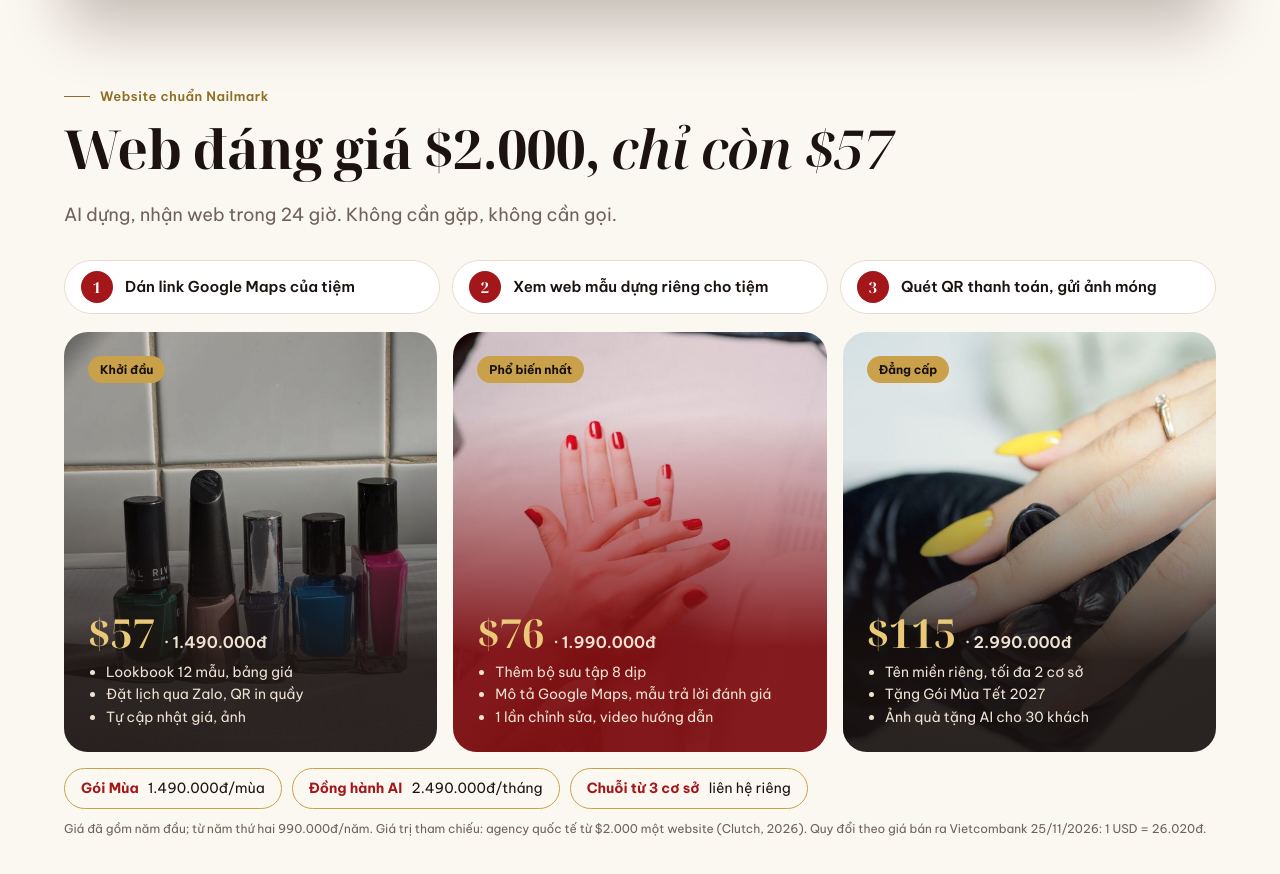
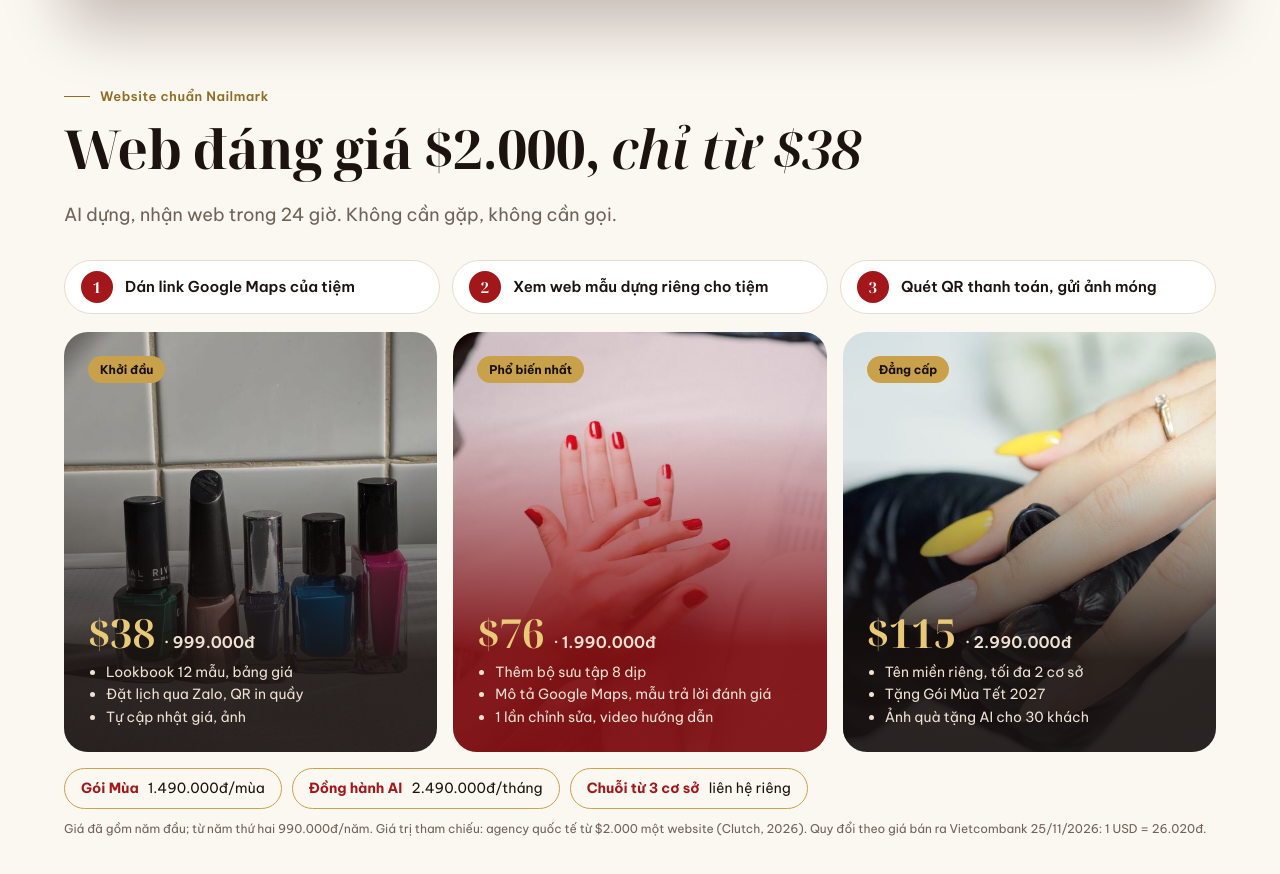
Before and after one commit to TrungNinh123/Ninh, a plain HTML site: page nailmark/index.html in a window 1280 px wide. Shown: the part 5875-6749 px from the top of the page. Drawn offline with Linux system fonts and the light colour scheme.

Commit message:
Gói Khởi đầu 999.000đ ($38); cập nhật phễu và tính toán
Co-Authored-By: Claude Opus 5.5 <noreply@anthropic.com>
Claude-Session: https://claude.ai/code/session_01Jbv1n1y7oRYx9KnT6BvDZU

```diff
--- a/nailmark/index.html
+++ b/nailmark/index.html
@@ -259,10 +259,10 @@ footer p{font-size:13px;max-width:70ch;margin:8px auto 0}
 </div></section>
 
 <section class=band id=lam-cung style="padding-top:0"><div class=in>
-<div class=head><div><div class=eyebrow>Website chuẩn Nailmark</div><h2>Web đáng giá $2.000, <em>chỉ còn $57</em></h2></div><p class=lead style="margin:0">AI dựng, nhận web trong 24 giờ. Không cần gặp, không cần gọi.</p></div>
+<div class=head><div><div class=eyebrow>Website chuẩn Nailmark</div><h2>Web đáng giá $2.000, <em>chỉ từ $38</em></h2></div><p class=lead style="margin:0">AI dựng, nhận web trong 24 giờ. Không cần gặp, không cần gọi.</p></div>
 <ol class=steps><li><b>1</b>Dán link Google Maps của tiệm</li><li><b>2</b>Xem web mẫu dựng riêng cho tiệm</li><li><b>3</b>Quét QR thanh toán, gửi ảnh móng</li></ol>
 <div class=ways>
-<div class=wc><img src="img/w1.jpg" alt="" loading=lazy width=560 height=700><span class=tag>Khởi đầu</span><div class=price>$57 <small>· 1.490.000đ</small></div><ul><li>Lookbook 12 mẫu, bảng giá</li><li>Đặt lịch qua Zalo, QR in quầy</li><li>Tự cập nhật giá, ảnh</li></ul></div>
+<div class=wc><img src="img/w1.jpg" alt="" loading=lazy width=560 height=700><span class=tag>Khởi đầu</span><div class=price>$38 <small>· 999.000đ</small></div><ul><li>Lookbook 12 mẫu, bảng giá</li><li>Đặt lịch qua Zalo, QR in quầy</li><li>Tự cập nhật giá, ảnh</li></ul></div>
 <div class="wc hi"><img src="img/w2.jpg" alt="" loading=lazy width=560 height=700><span class=tag>Phổ biến nhất</span><div class=price>$76 <small>· 1.990.000đ</small></div><ul><li>Thêm bộ sưu tập 8 dịp</li><li>Mô tả Google Maps, mẫu trả lời đánh giá</li><li>1 lần chỉnh sửa, video hướng dẫn</li></ul></div>
 <div class=wc><img src="img/w3.jpg" alt="" loading=lazy width=560 height=700><span class=tag>Đẳng cấp</span><div class=price>$115 <small>· 2.990.000đ</small></div><ul><li>Tên miền riêng, tối đa 2 cơ sở</li><li>Tặng Gói Mùa Tết 2027</li><li>Ảnh quà tặng AI cho 30 khách</li></ul></div>
 </div>
```
Also changed, not shown: 1 other file.
